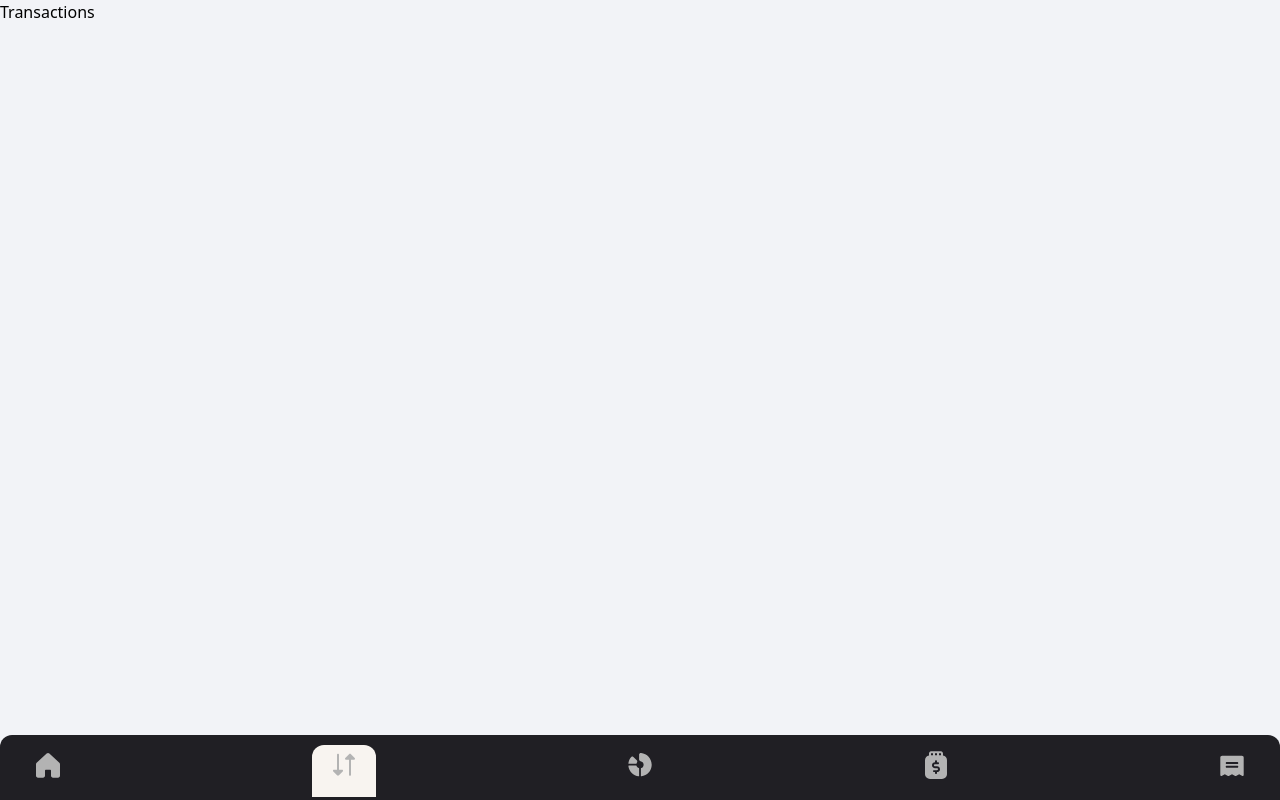
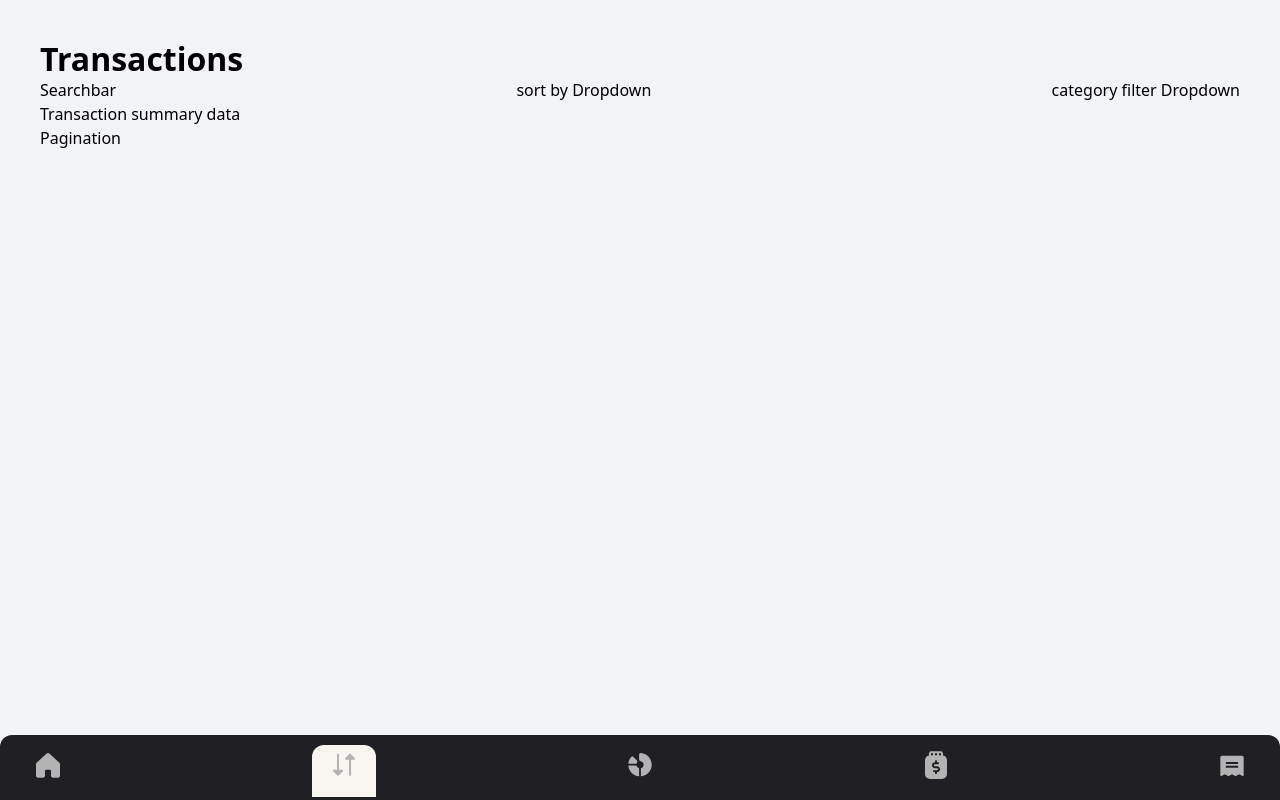
Before and after one commit to nishanth1596/personal-finance-app, a Next.js app: page /transactions in a window 1280 px wide. Built offline with nearby package versions, Linux system fonts and the light colour scheme.

Commit message:
add transaction page layout

```diff
--- a/src/app/transactions/page.tsx
+++ b/src/app/transactions/page.tsx
@@ -1,5 +1,7 @@
+import Transactions from "@/features/transactions/Transactions";
+
 const page = () => {
-  return <div>Transactions</div>;
+  return <Transactions />;
 };
 
 export default page;
--- /dev/null
+++ b/src/components/ui/Dropdown.tsx
@@ -0,0 +1,9 @@
+type DropdownProps = {
+  theme: string;
+};
+
+const Dropdown = ({ theme }: DropdownProps) => {
+  return <div>{theme} Dropdown</div>;
+};
+
+export default Dropdown;
--- /dev/null
+++ b/src/components/ui/Pagination.tsx
@@ -0,0 +1,5 @@
+const Pagination = () => {
+  return <div>Pagination</div>;
+};
+
+export default Pagination;
--- /dev/null
+++ b/src/components/ui/SearchBar.tsx
@@ -0,0 +1,5 @@
+const SearchBar = () => {
+  return <div>Searchbar</div>;
+};
+
+export default SearchBar;
--- /dev/null
+++ b/src/features/transactions/Transactions.tsx
@@ -0,0 +1,15 @@
+import PageLayout from "@/components/shared/PageLayout";
+import TransactionsFilters from "./TransactionsFilters";
+import Pagination from "@/components/ui/Pagination";
+
+const Transactions = () => {
+  return (
+    <PageLayout title="Transactions">
+      <TransactionsFilters />
+      Transaction summary data
+      <Pagination />
+    </PageLayout>
+  );
+};
+
+export default Transactions;
--- /dev/null
+++ b/src/features/transactions/TransactionsFilters.tsx
@@ -0,0 +1,14 @@
+import Dropdown from "@/components/ui/Dropdown";
+import SearchBar from "@/components/ui/SearchBar";
+
+const TransactionsFilters = () => {
+  return (
+    <div className="flex items-center justify-between">
+      <SearchBar />
+      <Dropdown theme="sort by" />
+      <Dropdown theme="category filter" />
+    </div>
+  );
+};
+
+export default TransactionsFilters;
```
